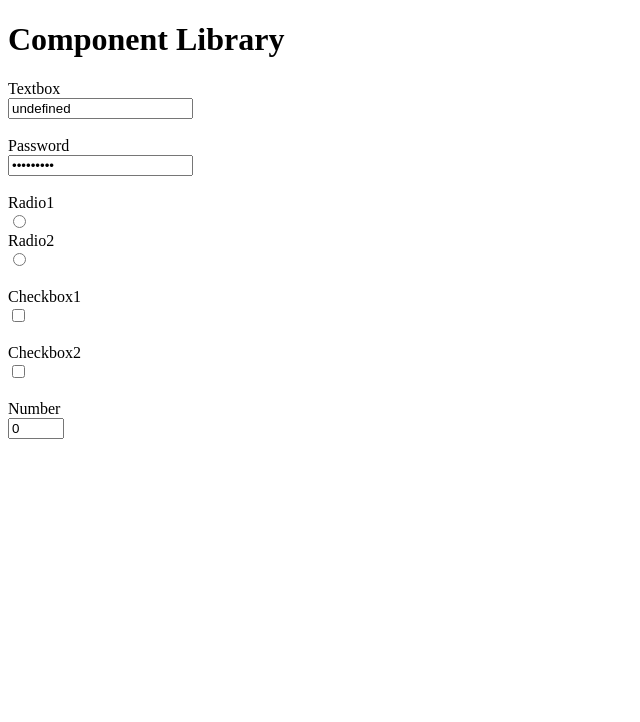
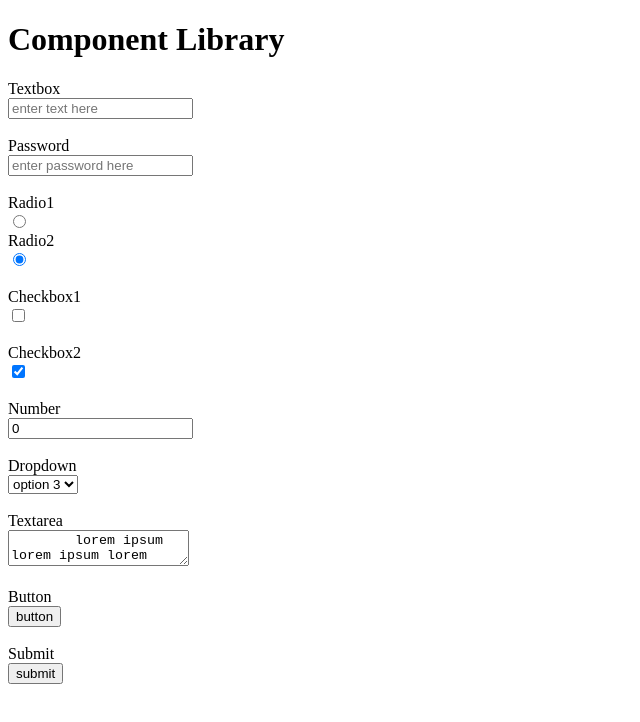
Before and after one commit to WebMediaSolutionz/components-library, an Angular app: page / in a window 1280 px wide. Shown: the top 722 px of the page, without its empty margins (0-640 px from the left). Built offline with nearby package versions, Linux system fonts and the light colour scheme.

Commit message:
more form fields

```diff
--- a/src/app/app.component.html
+++ b/src/app/app.component.html
@@ -23,3 +23,19 @@
 <br />
 
 <form-field [fieldSpecs]="numberField"></form-field>
+
+<br />
+
+<form-field [fieldSpecs]="dropdownField"></form-field>
+
+<br />
+
+<form-field [fieldSpecs]="textareaField"></form-field>
+
+<br />
+
+<form-field [fieldSpecs]="buttonField"></form-field>
+
+<br />
+
+<form-field [fieldSpecs]="submitField"></form-field>
--- a/src/app/app.component.ts
+++ b/src/app/app.component.ts
@@ -1,6 +1,7 @@
 import { Component } from '@angular/core';
 
 import { Field } from './shared/model/field';
+import { Option } from './shared/model/option';
 
 @Component({
   moduleId: module.id,
@@ -25,16 +26,23 @@ export class AppComponent {
 
   private numberField: Field;
 
+  private dropdownField: Field;
+
+  private textareaField: Field;
+
+  private buttonField: Field;
+
+  private submitField: Field;
+
   constructor() {
     this.textField = new Field({
-      id: 'textbox',
+      type: 'text',
       name: 'textbox',
       labelTxt: 'textbox',
       placeholderTxt:'enter text here'
     });
 
     this.passwordField = new Field({
-      id: 'password',
       type: 'password',
       name: 'password',
       labelTxt: 'password',
@@ -42,7 +50,6 @@ export class AppComponent {
     });
 
     this.radioField1 = new Field({
-      id: 'radio',
       type: 'radio',
       name: 'radio',
       labelTxt: 'radio1',
@@ -50,7 +57,6 @@ export class AppComponent {
     });
 
     this.radioField2 = new Field({
-      id: 'radio',
       type: 'radio',
       name: 'radio',
       labelTxt: 'radio2',
@@ -58,21 +64,19 @@ export class AppComponent {
     });
 
     this.checkboxField1 = new Field({
-      id: 'checkbox',
       type: 'checkbox',
       name: 'checkbox1',
       labelTxt: 'checkbox1'
     });
 
     this.checkboxField2 = new Field({
-      id: 'checkbox',
       type: 'checkbox',
       name: 'checkbox2',
-      labelTxt: 'checkbox2'
+      labelTxt: 'checkbox2',
+      checked: true
     });
 
     this.numberField = new Field({
-      id: 'number',
       type: 'number',
       name: 'number',
       labelTxt: 'number',
@@ -81,5 +85,38 @@ export class AppComponent {
       step: '1',
       value: '0'
     });
+
+    this.dropdownField = new Field({
+      type: 'dropdown',
+      name: 'dropdown',
+      labelTxt: 'dropdown',
+      options: [
+        new Option('1', 'option 1'),
+        new Option('2', 'option 2'),
+        new Option('3', 'option 3', true),
+        new Option('4', 'option 4'),
+      ]
+    });
+
+    this.textareaField = new Field({
+      type: 'textarea',
+      name: 'textarea',
+      labelTxt: 'textarea',
+      value: 'lorem ipsum lorem ipsum lorem ipsum'
+    });
+
+    this.buttonField = new Field({
+      type: 'button',
+      name: 'button',
+      labelTxt: 'button',
+      value: 'button'
+    });
+
+    this.submitField = new Field({
+      type: 'submit',
+      name: 'submit',
+      labelTxt: 'submit',
+      value: 'submit'
+    });
   }
 }
--- a/src/app/form-field/form-field.component.html
+++ b/src/app/form-field/form-field.component.html
@@ -1,15 +1,81 @@
 <div class="field">
+
   <label [for]="fieldProperties.id">{{ fieldProperties.labelTxt | capitalize }}</label>
-  <div class="ui input">
-    <input
-      [id]="fieldProperties.id"
-      [type]="fieldProperties.type"
-      [name]="fieldProperties.name"
-      [placeholder]="fieldProperties.placeholderTxt"
-      [value]="fieldProperties.value"
-      [min]="fieldProperties.min"
-      [max]="fieldProperties.max"
-      [step]="fieldProperties.step">
+
+  <div class="ui input" [ngSwitch]="fieldProperties.type">
+
+    <div *ngSwitchCase="'text'">
+      <input
+        [type]="fieldProperties.type"
+        [name]="fieldProperties.name"
+        [placeholder]="fieldProperties.placeholderTxt"
+        [value]="fieldProperties.value">
+    </div>
+
+    <div *ngSwitchCase="'dropdown'">
+      <select [name]="fieldProperties.name">
+        <option
+          *ngFor="let option of fieldProperties.options"
+          [value]="option.value"
+          [selected]="option.selected">{{ option.txt }}</option>
+      </select>
+    </div>
+
+    <div *ngSwitchCase="'textarea'">
+      <textarea
+        [name]="fieldProperties.name"
+        [rows]="fieldProperties.rows"
+        [cols]="fieldProperties.cols">
+        {{ fieldProperties.value }}
+      </textarea>
+    </div>
+
+    <div *ngSwitchCase="'password'">
+      <input
+        [type]="fieldProperties.type"
+        [name]="fieldProperties.name"
+        [placeholder]="fieldProperties.placeholderTxt"
+        [value]="fieldProperties.value">
+    </div>
+
+    <div *ngSwitchCase="'radio'">
+      <input
+        [type]="fieldProperties.type"
+        [name]="fieldProperties.name"
+        [value]="fieldProperties.value"
+        [checked]="fieldProperties.checked">
+    </div>
+
+    <div *ngSwitchCase="'checkbox'">
+      <input
+        [type]="fieldProperties.type"
+        [name]="fieldProperties.name"
+        [value]="fieldProperties.value"
+        [checked]="fieldProperties.checked">
+    </div>
+
+    <div *ngSwitchCase="'number'">
+      <input
+        [type]="fieldProperties.type"
+        [name]="fieldProperties.name"
+        [value]="fieldProperties.value"
+        [checked]="fieldProperties.checked">
+    </div>
+
+    <div *ngSwitchCase="'button'">
+      <input
+        [type]="fieldProperties.type"
+        [name]="fieldProperties.name"
+        [value]="fieldProperties.value">
+    </div>
+
+    <div *ngSwitchCase="'submit'">
+      <input
+        [type]="fieldProperties.type"
+        [name]="fieldProperties.name"
+        [value]="fieldProperties.value">
+    </div>
+
   </div>
-  <!--<app-error-prompt></app-error-prompt>-->
+
 </div>
--- a/src/app/shared/model/field.ts
+++ b/src/app/shared/model/field.ts
@@ -1,6 +1,6 @@
+import { Option } from './option';
+
 export class Field {
-
-    public id: string;
 
     public type: string = 'text';
 
@@ -12,21 +12,30 @@ export class Field {
 
     public value: string = '';
 
+    public checked: boolean = false;
+
     public min: string = '0';
 
     public max: string;
 
     public step: string = '1';
 
+    public options: Option[];
+
+    public rows: number;
+
+    public cols: number;
+
     constructor(fieldMap?: any) {
-        this.id = fieldMap.id;
-        this.type = fieldMap.type;
-        this.name = fieldMap.name;
-        this.labelTxt = fieldMap.labelTxt;
-        this.placeholderTxt = fieldMap.placeholderTxt;
-        this.value = fieldMap.value;
-        this.min = fieldMap.min;
-        this.max = fieldMap.max;
-        this.step = fieldMap.step;
+        this.type = ( fieldMap.type ) ? fieldMap.type : this.type;
+        this.name = ( fieldMap.name ) ? fieldMap.name : this.name;
+        this.labelTxt = ( fieldMap.labelTxt ) ? fieldMap.labelTxt: this.labelTxt;
+        this.placeholderTxt = ( fieldMap.placeholderTxt ) ? fieldMap.placeholderTxt : this.placeholderTxt;
+        this.value = ( fieldMap.value ) ? fieldMap.value : this.value;
+        this.checked = ( fieldMap.checked ) ? fieldMap.checked : this.checked;
+        this.min = ( fieldMap.min ) ? fieldMap.min : this.min;
+        this.max = ( fieldMap.max ) ? fieldMap.max : this.max;
+        this.step = ( fieldMap.step ) ? fieldMap.step : this.step;
+        this.options = ( fieldMap.options ) ? fieldMap.options : this.options;
     }
 }
--- /dev/null
+++ b/src/app/shared/model/option.ts
@@ -0,0 +1,14 @@
+export class Option {
+
+    public value: string;
+
+    public txt: string;
+
+    public selected: boolean;
+
+    constructor(value: string, txt: string, selected: boolean = false) {
+        this.value = value;
+        this.txt = txt;
+        this.selected = selected;
+    }
+}
```
